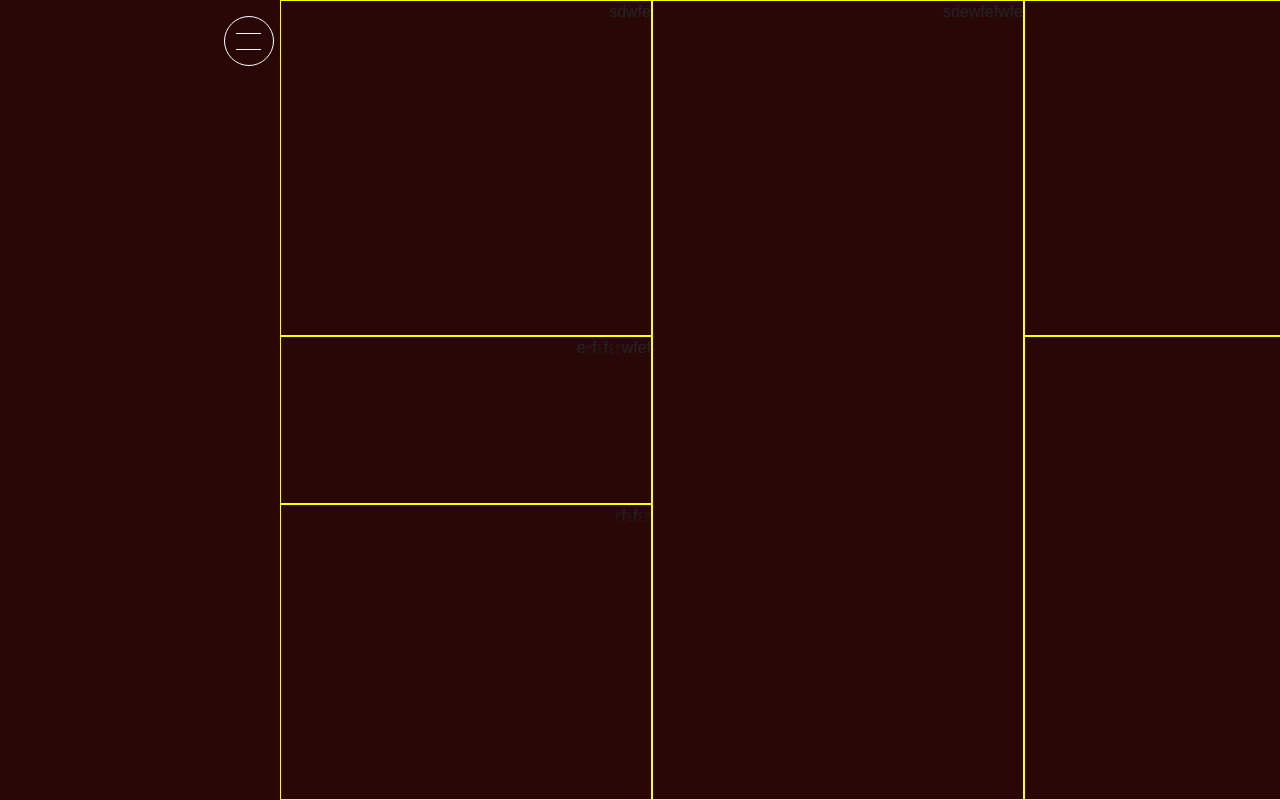
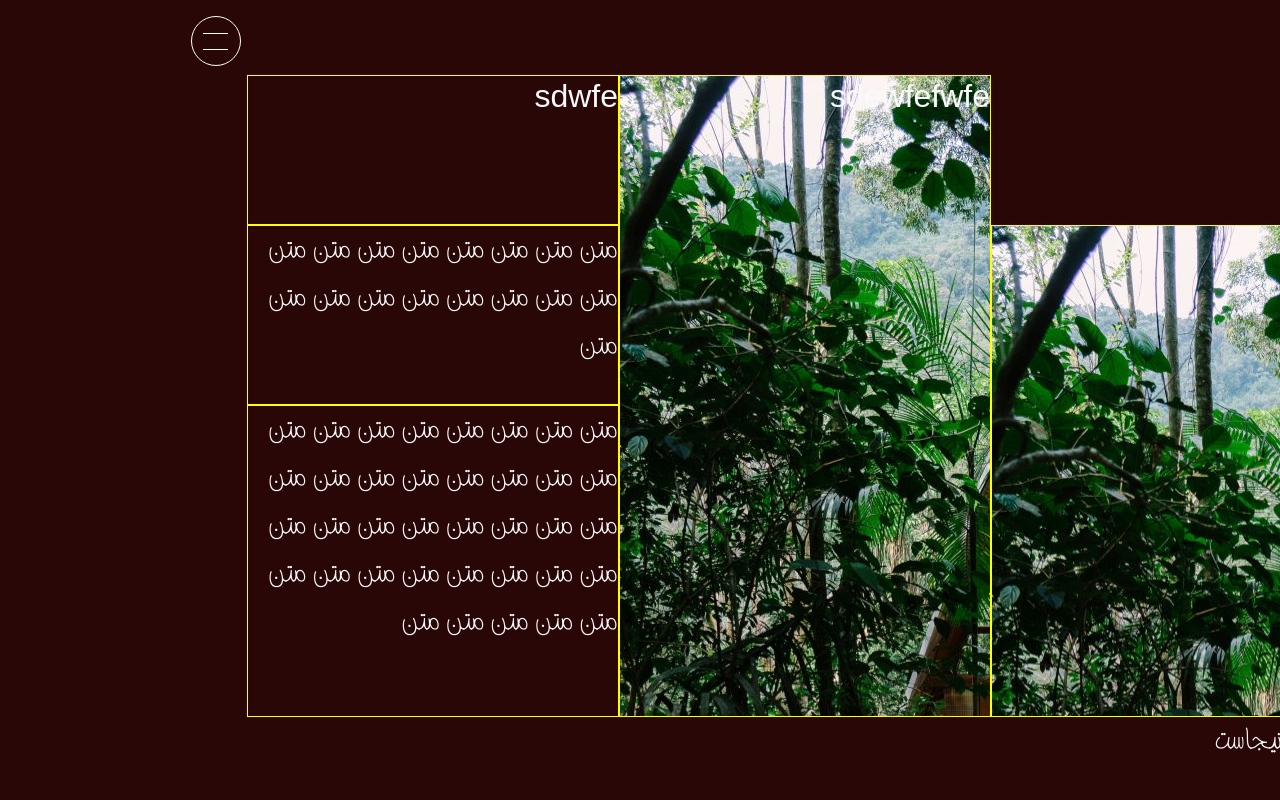
Before and after one commit to salarkazazi91/del-naame, an Angular app: page / in a window 1280 px wide. Built offline with nearby package versions, Linux system fonts and the light colour scheme.

Commit message:
added animation to home

```diff
--- a/src/app/home/home.component.html
+++ b/src/app/home/home.component.html
@@ -1,8 +1,10 @@
-<section class="main">
-    <div class="title">123</div>
-    <div class="pic1">3434</div>
-    <div class="pic2">sdewfefwfe</div>
-    <div class="logo">sdwfe</div>
-    <div class="header">e3f4f43wfef</div>
-    <div class="content">3f4f43</div>
+<section class="main ">
+    <header class="header"></header>
+    <h1 class="title text-light ">دل نامه</h1>
+    <div class="pic1 animating text-light">3434</div>
+    <div class="pic2 animating text-light">sdewfefwfe</div>
+    <div class="logo text-light">sdwfe</div>
+    <div class="heading text-light">متن متن متن متن متن متن متن متن متن متن متن متن متن متن متن متن متن </div>
+    <div class="content text-light">متن متن متن متن متن متن متن متن متن متن متن متن متن متن متن متن متن متن متن متن متن متن متن متن متن متن متن متن متن متن متن متن متن متن متن متن متن </div>
+    <footer class="footer text-light">یه متنی انیجاست</footer>
 </section>
--- a/src/app/home/home.component.scss
+++ b/src/app/home/home.component.scss
@@ -1,37 +1,51 @@
 :host {
     display: block;
-    height: 100vh;
+    height : 100vh;
+
     .main {
-        height: 100%;
+        height : 100%;
         display: grid;
 
-        grid-template-rows: repeat(4,minmax(40px,auto));
+        grid-template-rows   : repeat(4, minmax(40px, auto));
         grid-template-columns: repeat(3, 1fr);
 
         grid-template-areas:
+            "header header header"
             "title pic2 logo"
             "title pic2 logo"
-            "pic1 pic2 header"
+            "pic1 pic2 heading"
             "pic1 pic2 content"
-            "pic1 pic2 content";
+            "pic1 pic2 content"
+            "footer footer footer"
+        ;
     }
 }
 
 .title {
     grid-area: title;
 }
+.animating{
+    z-index: -1;
+}
 .pic1 {
-    grid-area: pic1;
+    grid-area       : pic1;
+    background-image: url(../../assets/images/home2.jpg);
+
 }
+
 .pic2 {
-    grid-area: pic2;
+    grid-area       : pic2;
+    background-image: url(../../assets/images/home2.jpg);
 }
+
 .logo {
     grid-area: logo;
 }
-.header {
-    grid-area: header;
+
+.heading {
+    grid-area: heading;
 }
+
 .content {
     grid-area: content;
 }
@@ -39,3 +53,65 @@
 div {
     border: 1px solid yellow;
 }
+
+.header {
+    grid-area: header;
+}
+
+.footer {
+    grid-area: footer;
+}
+
+@media screen and (min-width:726px) {
+    .pic1 {
+        animation: pic1_anime 30s infinite;
+    }
+
+    .pic2 {
+        animation: pic2_anime 50s infinite;
+    }
+}
+
+@keyframes pic1_anime {
+    0% {
+        transform: translate(0, 0px)
+    }
+
+    25% {
+        transform: translate(5px, 15px)
+    }
+
+    50% {
+        transform: translate(-10px, -30px)
+    }
+
+    75% {
+        transform: translate(5px, 15px)
+    }
+
+    100% {
+        transform: translate(0, 0px)
+    }
+}
+
+@keyframes pic2_anime {
+    0% {
+        transform: translate(0, 0px)
+    }
+
+    25% {
+        transform: translate(-10px, -30px)
+    }
+
+    50% {
+        transform: translate(5px, 15px)
+    }
+
+    75% {
+        transform: translate(5px, 15px)
+    }
+
+    100% {
+        transform: translate(0, 0px)
+    }
+}
--- a/src/styles/styles.scss
+++ b/src/styles/styles.scss
@@ -20,6 +20,7 @@ body {
     scrollbar-width: none; /* for Firefox */
     overflow-y: scroll;
     font-family: BZiba, FarNazanin, Arial, Helvetica, sans-serif;
+    font-size: clamp(1rem,5vw,2rem);
 }
 
 body::-webkit-scrollbar {
```
